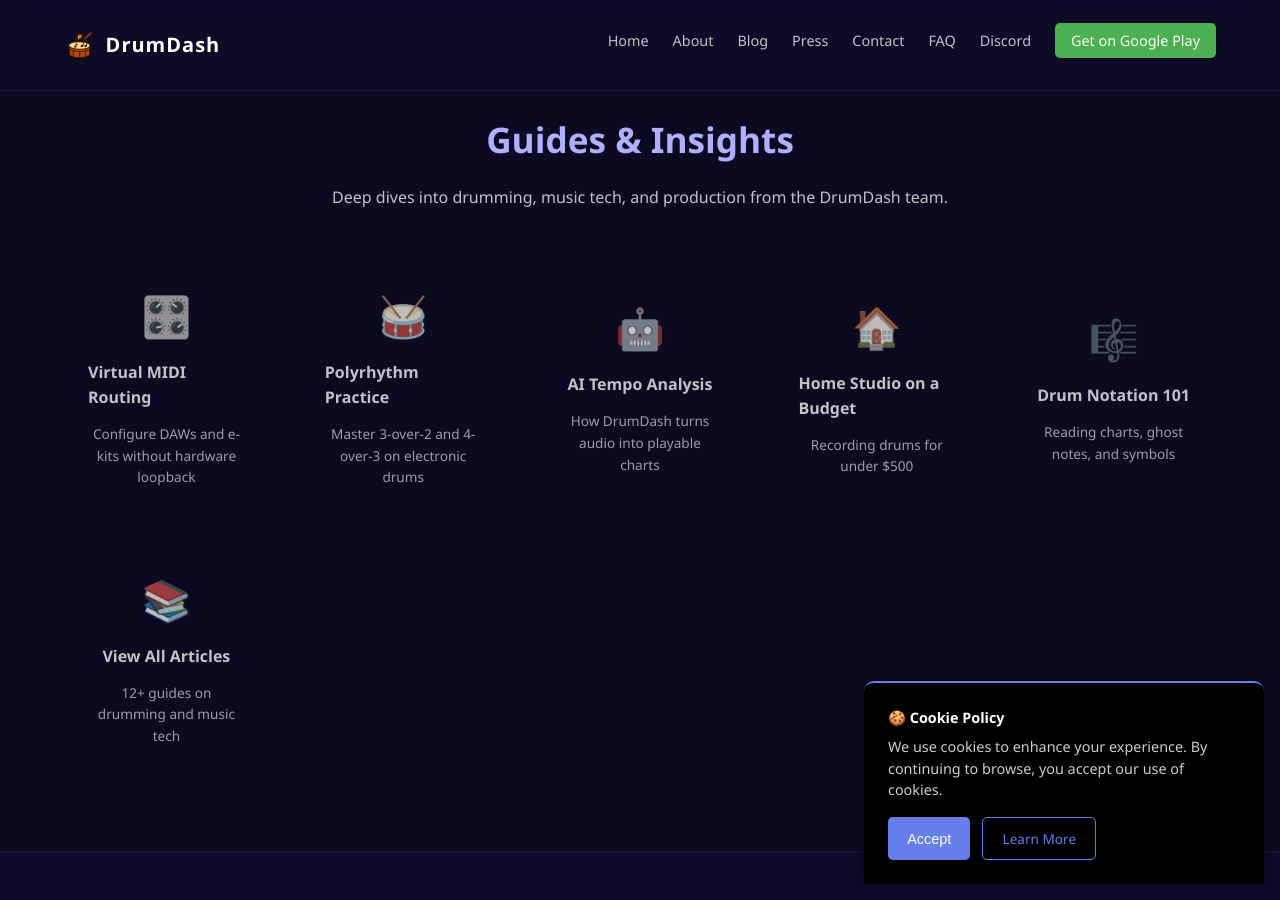
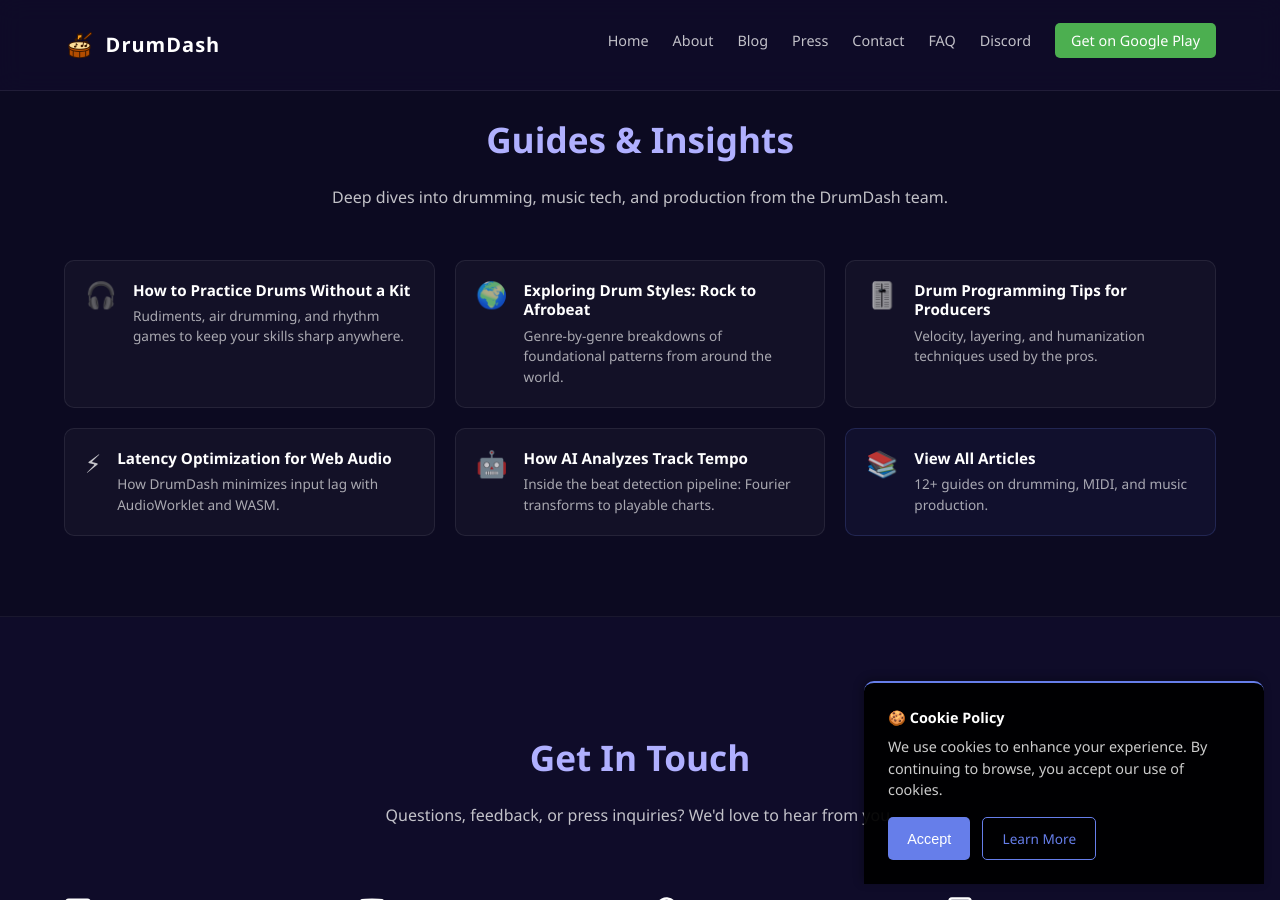
Before and after one commit to tsikerdekis/DrumDash-WebGL, a Jekyll site: the page built from index.html, in a window 1280 px wide and 900 px high, scrolled down 4530 px. Built offline with Jekyll 4.4.1, drawn with Linux system fonts in a browser that asks for light colours.

Commit message:
Add blog preview grid and card styles
Introduce a new blog preview section UI: add CSS for .blog-section, .blog-preview-grid and .blog-preview-card (layout, hover effects, CTA variant, and responsive behavior). Update index.html to replace the old press-section/press-grid items with blog-preview-grid cards and new guide links/titles including a "View All Articles" CTA. This change provides a cleaner, card-based preview for Guides & Insights and standardizes styling and interactions for blog links.

```diff
--- a/assets/css/home.css
+++ b/assets/css/home.css
@@ -260,6 +260,77 @@
     margin-bottom: 0.4rem;
 }
 
+/* Blog preview section */
+.blog-section {
+    background: rgba(0,0,0,0.2);
+    border-top: 1px solid rgba(255,255,255,0.06);
+    border-bottom: 1px solid rgba(255,255,255,0.06);
+}
+
+.blog-section section { max-width: var(--max-content); }
+
+.blog-preview-grid {
+    display: grid;
+    grid-template-columns: repeat(auto-fit, minmax(280px, 1fr));
+    gap: 1.25rem;
+}
+
+.blog-preview-card {
+    display: flex;
+    align-items: flex-start;
+    gap: 1rem;
+    background: rgba(255,255,255,0.03);
+    border: 1px solid rgba(255,255,255,0.08);
+    border-radius: 10px;
+    padding: 1.25rem;
+    text-decoration: none;
+    color: var(--text-muted);
+    transition: transform 0.2s, border-color 0.2s, background 0.2s;
+}
+
+.blog-preview-card:hover {
+    transform: translateY(-3px);
+    border-color: rgba(255,255,255,0.18);
+    background: rgba(255,255,255,0.06);
+    color: var(--text-light);
+}
+
+.blog-preview-cta {
+    background: rgba(102,126,234,0.06);
+    border-color: rgba(102,126,234,0.2);
+}
+
+.blog-preview-cta:hover {
+    background: rgba(102,126,234,0.12);
+    border-color: rgba(102,126,234,0.35);
+}
+
+.blog-preview-icon {
+    font-size: 1.6rem;
+    line-height: 1;
+    flex-shrink: 0;
+    margin-top: 0.1rem;
+}
+
+.blog-preview-text {
+    display: flex;
+    flex-direction: column;
+    gap: 0.35rem;
+}
+
+.blog-preview-title {
+    font-weight: 600;
+    font-size: 0.95rem;
+    color: var(--text-light);
+    line-height: 1.3;
+}
+
+.blog-preview-desc {
+    font-size: 0.85rem;
+    line-height: 1.5;
+    opacity: 0.85;
+}
+
 /* Responsive */
 @media (max-width: 768px) {
     .hero { padding-top: 6rem; }
--- a/index.html
+++ b/index.html
@@ -147,40 +147,52 @@
     </div>
 
     <!-- Blog / Guides -->
-    <div class="press-section" id="blog">
+    <div class="blog-section" id="blog">
         <section>
             <h2 class="section-title">Guides & Insights</h2>
             <p class="section-subtitle">Deep dives into drumming, music tech, and production from the DrumDash team.</p>
-            <div class="press-grid">
-                <a href="blog/how-to-route-audio-mixers-for-virtual-midi.html" class="press-item">
-                    <span class="press-icon">🎛️</span>
-                    <span class="press-name">Virtual MIDI Routing</span>
-                    <span class="press-desc">Configure DAWs and e-kits without hardware loopback</span>
+            <div class="blog-preview-grid">
+                <a href="blog/how-to-practice-drums-without-a-kit.html" class="blog-preview-card">
+                    <span class="blog-preview-icon">🎧</span>
+                    <div class="blog-preview-text">
+                        <span class="blog-preview-title">How to Practice Drums Without a Kit</span>
+                        <span class="blog-preview-desc">Rudiments, air drumming, and rhythm games to keep your skills sharp anywhere.</span>
+                    </div>
                 </a>
-                <a href="blog/practicing-polyrhythms-with-electronic-kits.html" class="press-item">
-                    <span class="press-icon">🥁</span>
-                    <span class="press-name">Polyrhythm Practice</span>
-                    <span class="press-desc">Master 3-over-2 and 4-over-3 on electronic drums</span>
+                <a href="blog/exploring-drum-styles-from-rock-to-afrobeat.html" class="blog-preview-card">
+                    <span class="blog-preview-icon">🌍</span>
+                    <div class="blog-preview-text">
+                        <span class="blog-preview-title">Exploring Drum Styles: Rock to Afrobeat</span>
+                        <span class="blog-preview-desc">Genre-by-genre breakdowns of foundational patterns from around the world.</span>
+                    </div>
                 </a>
-                <a href="blog/how-ai-analyzes-track-tempo.html" class="press-item">
-                    <span class="press-icon">🤖</span>
-                    <span class="press-name">AI Tempo Analysis</span>
-                    <span class="press-desc">How DrumDash turns audio into playable charts</span>
+                <a href="blog/drum-programming-tips-for-producers.html" class="blog-preview-card">
+                    <span class="blog-preview-icon">🎚️</span>
+                    <div class="blog-preview-text">
+                        <span class="blog-preview-title">Drum Programming Tips for Producers</span>
+                        <span class="blog-preview-desc">Velocity, layering, and humanization techniques used by the pros.</span>
+                    </div>
                 </a>
-                <a href="blog/building-a-home-drum-studio-on-a-budget.html" class="press-item">
-                    <span class="press-icon">🏠</span>
-                    <span class="press-name">Home Studio on a Budget</span>
-                    <span class="press-desc">Recording drums for under $500</span>
+                <a href="blog/latency-optimization-for-web-based-music-tools.html" class="blog-preview-card">
+                    <span class="blog-preview-icon">⚡</span>
+                    <div class="blog-preview-text">
+                        <span class="blog-preview-title">Latency Optimization for Web Audio</span>
+                        <span class="blog-preview-desc">How DrumDash minimizes input lag with AudioWorklet and WASM.</span>
+                    </div>
                 </a>
-                <a href="blog/understanding-drum-notation-for-beginners.html" class="press-item">
-                    <span class="press-icon">🎼</span>
-                    <span class="press-name">Drum Notation 101</span>
-                    <span class="press-desc">Reading charts, ghost notes, and symbols</span>
+                <a href="blog/how-ai-analyzes-track-tempo.html" class="blog-preview-card">
+                    <span class="blog-preview-icon">🤖</span>
+                    <div class="blog-preview-text">
+                        <span class="blog-preview-title">How AI Analyzes Track Tempo</span>
+                        <span class="blog-preview-desc">Inside the beat detection pipeline: Fourier transforms to playable charts.</span>
+                    </div>
                 </a>
-                <a href="blog/index.html" class="press-item">
-                    <span class="press-icon">📚</span>
-                    <span class="press-name">View All Articles</span>
-                    <span class="press-desc">12+ guides on drumming and music tech</span>
+                <a href="blog/index.html" class="blog-preview-card blog-preview-cta">
+                    <span class="blog-preview-icon">📚</span>
+                    <div class="blog-preview-text">
+                        <span class="blog-preview-title">View All Articles</span>
+                        <span class="blog-preview-desc">12+ guides on drumming, MIDI, and music production.</span>
+                    </div>
                 </a>
             </div>
         </section>
```
